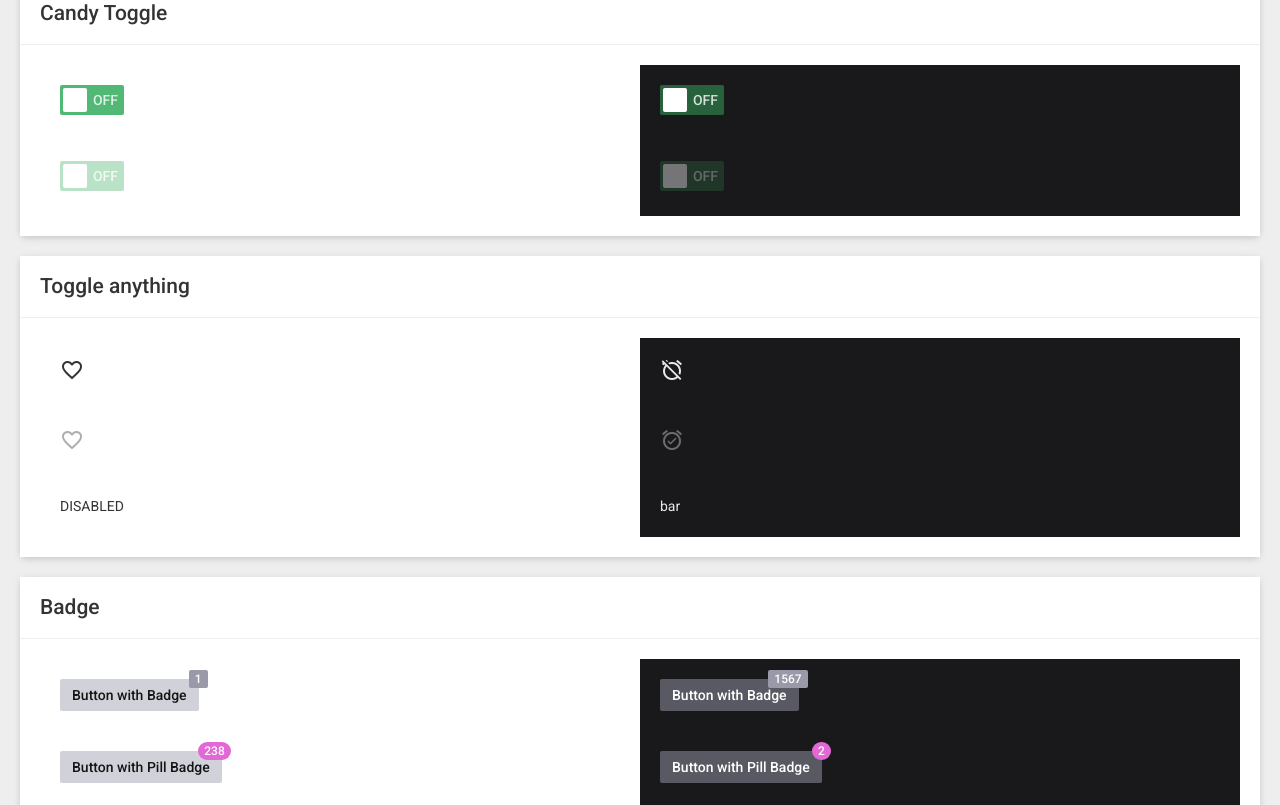
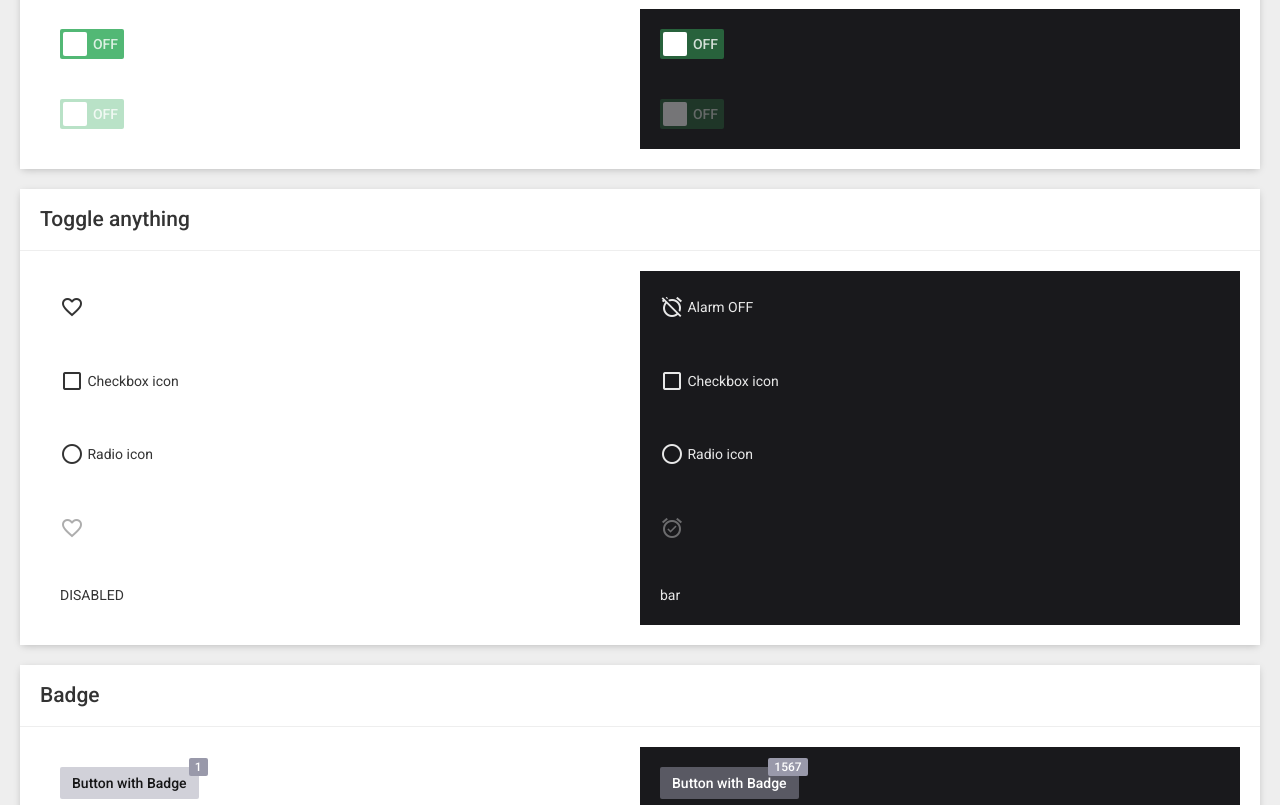
Before and after one commit to adrianbota/sharpei, a website: page index.html in a window 1280 px wide. Shown: the part 2943-3748 px from the top of the page. Drawn offline with Linux system fonts and the light colour scheme.

Commit message:
toggle anything - more examples

```diff
--- a/index.html
+++ b/index.html
@@ -11,7 +11,7 @@
     <link href="https://fonts.googleapis.com/icon?family=Material+Icons" rel="stylesheet">
     <link href="https://fonts.googleapis.com/css?family=Roboto:400,500,700" rel="stylesheet">
   </head>
-  <body>
+  <body class="antialiased">
     <div class="kitchen-sink">
       <img src="sharpei-logo.png" class="sharpei-logo" alt="sharpei">
 
@@ -620,12 +620,74 @@
                 <input type="checkbox" class="any-toggle-state">
                 <span class="any-toggle-items" role="presentation">
                   <span class="any-toggle-on-item">
-                    <i class="material-icons">alarm_on</i>
+                    <i class="material-icons">alarm_on</i> Alarm ON
                   </span>
                   <span class="any-toggle-off-item">
-                    <i class="material-icons">alarm_off</i>
+                    <i class="material-icons">alarm_off</i> Alarm OFF
                   </span>
                 </span>
+              </label>
+            </div>
+          </div>
+
+          <div class="grid">
+            <div class="cell span-6 light-bg">
+              <label class="any-toggle">
+                <input type="checkbox" class="any-toggle-state">
+                <span class="any-toggle-items" role="presentation">
+                  <span class="any-toggle-on-item">
+                    <i class="material-icons">check_box</i>
+                  </span>
+                  <span class="any-toggle-off-item">
+                    <i class="material-icons">check_box_outline_blank</i>
+                  </span>
+                </span>
+                <span class="any-toggle-label">Checkbox icon</span>
+              </label>
+            </div>
+            <div class="cell span-6 dark-bg">
+              <label class="any-toggle">
+                <input type="checkbox" class="any-toggle-state">
+                <span class="any-toggle-items" role="presentation">
+                  <span class="any-toggle-on-item">
+                    <i class="material-icons">check_box</i>
+                  </span>
+                  <span class="any-toggle-off-item">
+                    <i class="material-icons">check_box_outline_blank</i>
+                  </span>
+                </span>
+                <span class="any-toggle-label">Checkbox icon</span>
+              </label>
+            </div>
+          </div>
+
+          <div class="grid">
+            <div class="cell span-6 light-bg">
+              <label class="any-toggle">
+                <input type="radio" name="radio-example" class="any-toggle-state">
+                <span class="any-toggle-items" role="presentation">
+                  <span class="any-toggle-on-item">
+                    <i class="material-icons">radio_button_checked</i>
+                  </span>
+                  <span class="any-toggle-off-item">
+                    <i class="material-icons">radio_button_unchecked</i>
+                  </span>
+                </span>
+                <span class="any-toggle-label">Radio icon</span>
+              </label>
+            </div>
+            <div class="cell span-6 dark-bg">
+              <label class="any-toggle">
+                <input type="radio" name="radio-example" class="any-toggle-state">
+                <span class="any-toggle-items" role="presentation">
+                  <span class="any-toggle-on-item">
+                    <i class="material-icons">radio_button_checked</i>
+                  </span>
+                  <span class="any-toggle-off-item">
+                    <i class="material-icons">radio_button_unchecked</i>
+                  </span>
+                </span>
+                <span class="any-toggle-label">Radio icon</span>
               </label>
             </div>
           </div>
--- a/src/sharpei/less/any-toggle/any-toggle-mixins.less
+++ b/src/sharpei/less/any-toggle/any-toggle-mixins.less
@@ -47,3 +47,10 @@
     @rules();
   }
 }
+
+// Rules for the icon inside any-toggle
+.icon-inside-any-toggle-mixin(@rules) {
+  [class*=icon] {
+    @rules();
+  }
+}
--- a/src/sharpei/less/any-toggle/any-toggle.less
+++ b/src/sharpei/less/any-toggle/any-toggle.less
@@ -4,7 +4,9 @@
 
 .any-toggle {
   font: inherit;
+  line-height: inherit;
   display: inline-block;
+  vertical-align: middle;
   position: relative;
   margin: 0;
   padding: 0;
@@ -15,12 +17,23 @@
     cursor: not-allowed;
     opacity: @any-toggle-disabled-opacity;
   });
+
+  .icon-inside-any-toggle-mixin({
+    line-height: inherit;
+    vertical-align: middle;
+  });
 }
 
 .any-toggle-state {
   &:extend(.visually-hidden all);
 }
 
+.any-toggle-label {
+  display: inline-block;
+  line-height: inherit;
+  vertical-align: middle;
+}
+
 .any-toggle-hidden-item-mixin({
   &:extend(.hidden all);
 });
--- a/src/sharpei/less/toggle/toggle.less
+++ b/src/sharpei/less/toggle/toggle.less
@@ -15,6 +15,7 @@
 .toggle {
   display: inline-block;
   position: relative;
+  vertical-align: middle;
   margin: 0;
   padding: 0;
   user-select: none;
```
Also changed, not shown: src/index.html (+1 -1 lines), src/kitchen-sink/fragments/any-toggle-icons.html (+64 -2 lines), dist/sharpei.css.
